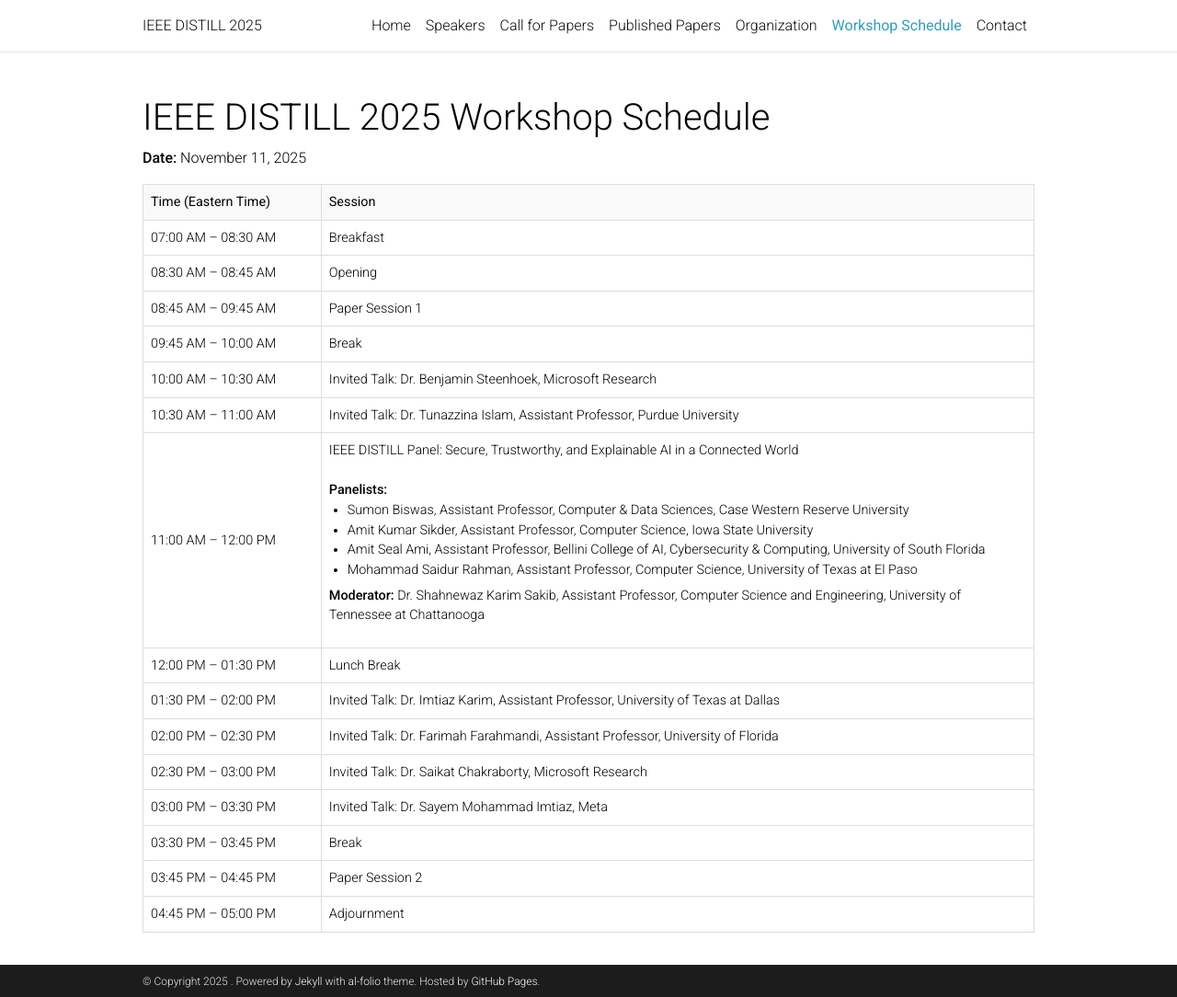
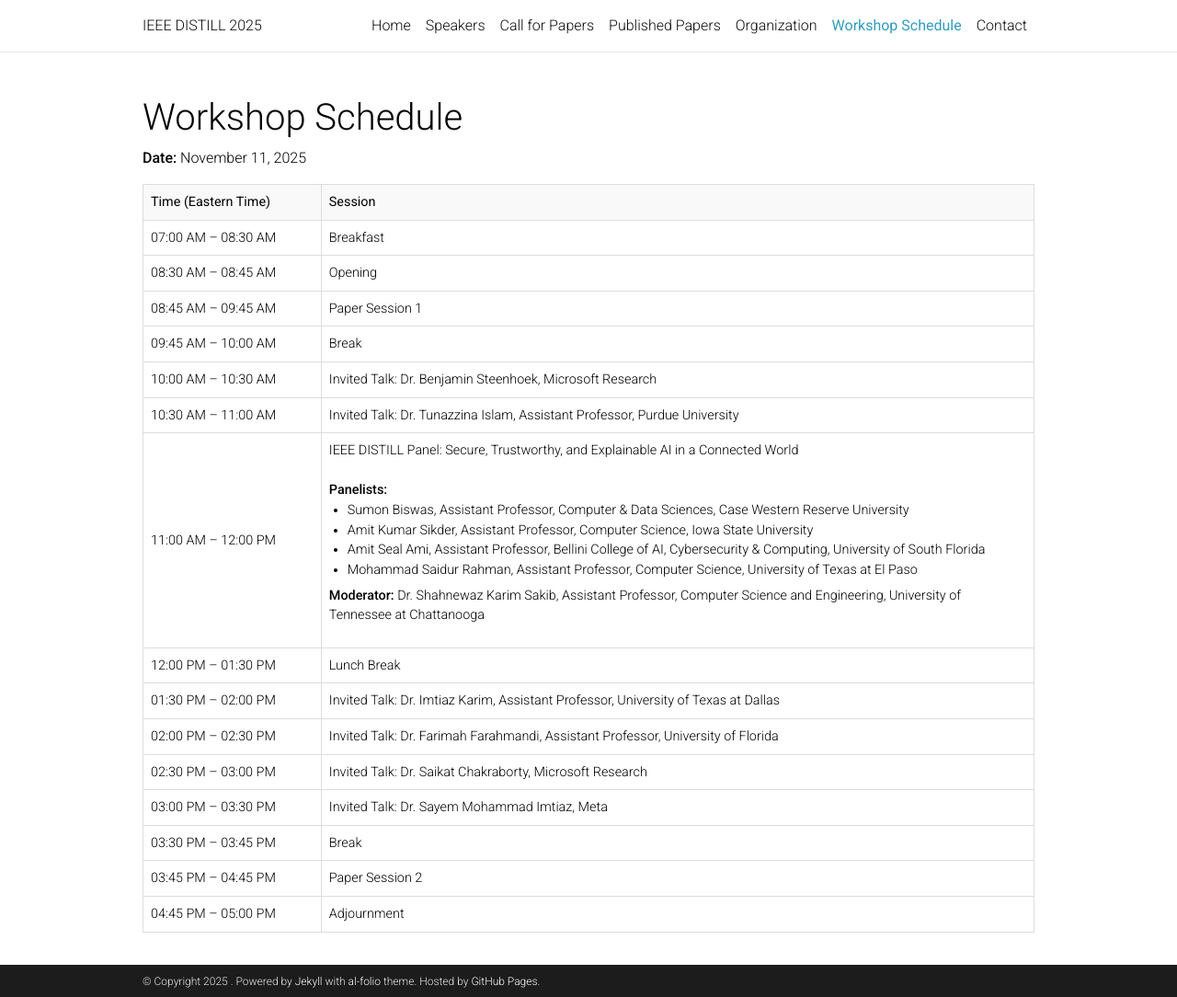
Before and after one commit to ieeedistill/ieeedistill.github.io, a Jekyll site: the page built from _pages/schedule.md, in a window 1280 px wide and 1084 px high. Shown: the whole window at 92% size. Built offline with Jekyll 4.4.1, drawn with Linux system fonts in a browser that asks for light colours; comment, search, counter and statistics services are not loaded; a style sheet for code colours, icons or effects is not loaded.

Commit message:
Update schedule.md

```diff
--- a/_pages/schedule.md
+++ b/_pages/schedule.md
@@ -7,7 +7,7 @@ nav_order: 6
 nav_title: "Schedule"
 ---
 
-<h1>IEEE DISTILL 2025 Workshop Schedule</h1>
+<h1>Workshop Schedule</h1>
 
 <p><strong>Date:</strong> November 11, 2025</p>
 
```
